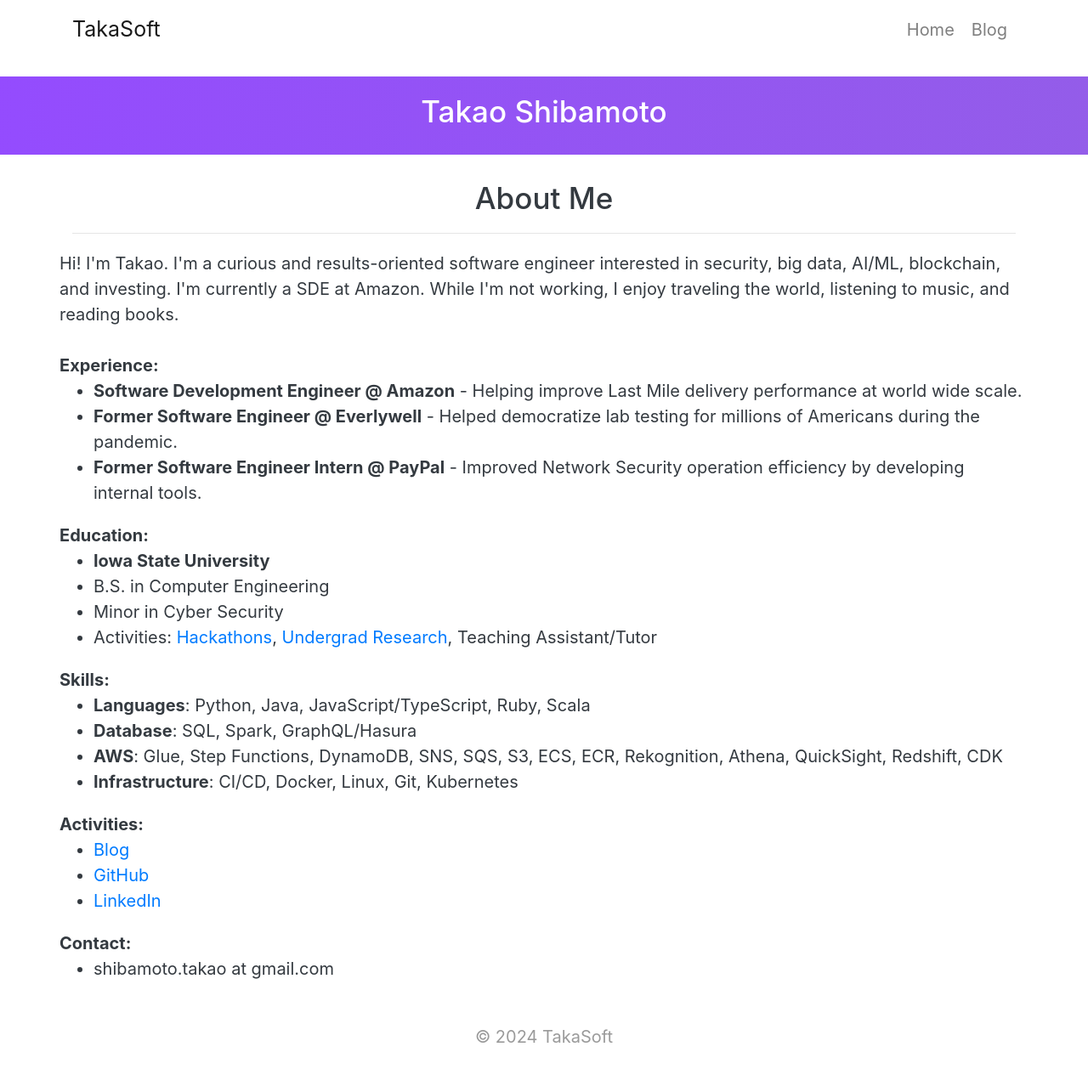
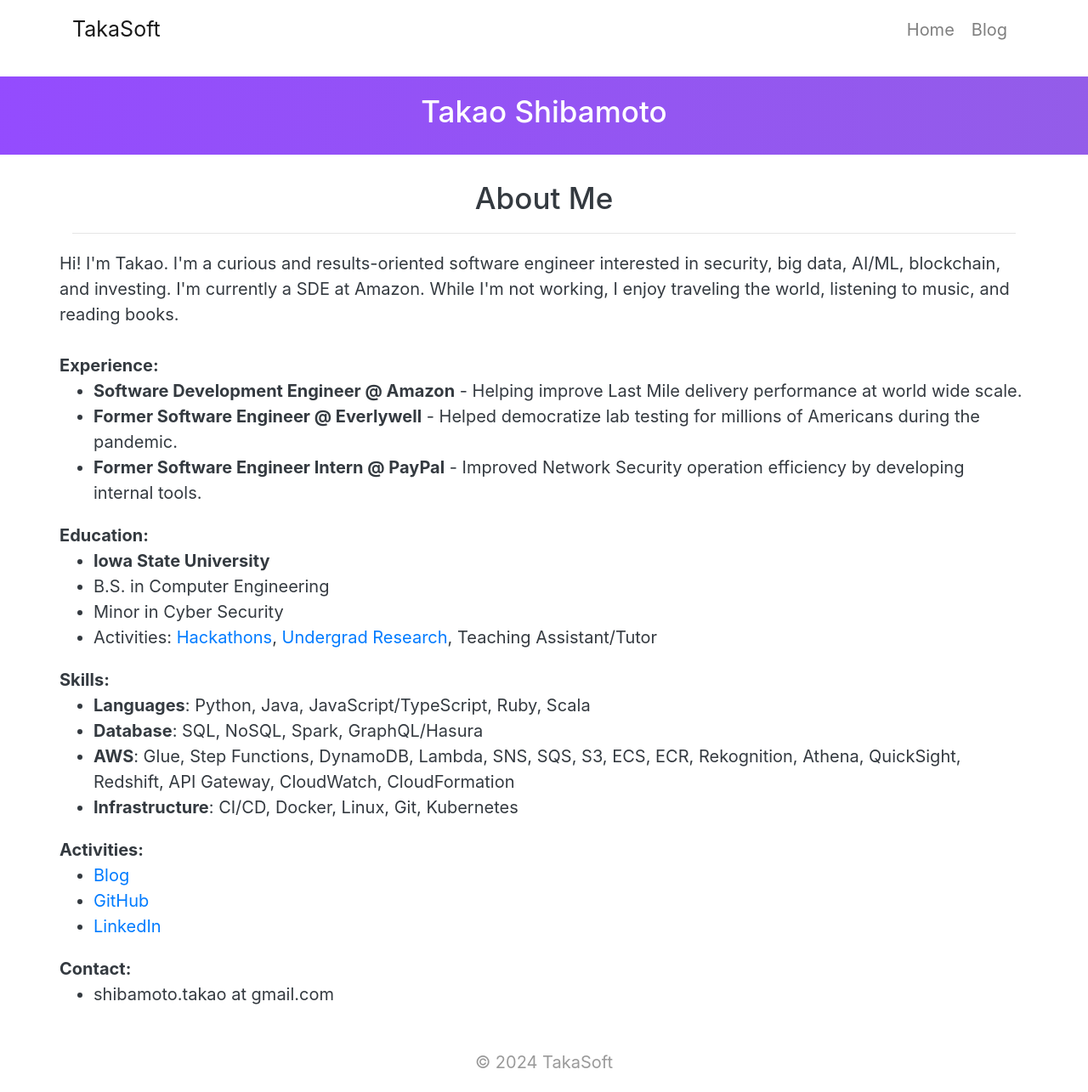
Before and after one commit to takasoft/takasoft.github.io, a Jekyll site: the page built from index.html, in a window 1280 px wide. Shown: the whole page at 85% size. Built offline with Jekyll 4.4.1, drawn with Linux system fonts in a browser that asks for light colours; before the commit the page ends 1255 px from its top, so only the background shows below that.

Commit message:
Update index.html

```diff
--- a/index.html
+++ b/index.html
@@ -46,8 +46,8 @@
     <div class="row">
       <ul>
         <li><b>Languages</b>: Python, Java, JavaScript/TypeScript, Ruby, Scala</li>
-        <li><b>Database</b>: SQL, Spark, GraphQL/Hasura</li>
-        <li><b>AWS</b>: Glue, Step Functions, DynamoDB, SNS, SQS, S3, ECS, ECR, Rekognition, Athena, QuickSight, Redshift, CDK</li>
+        <li><b>Database</b>: SQL, NoSQL, Spark, GraphQL/Hasura</li>
+        <li><b>AWS</b>: Glue, Step Functions, DynamoDB, Lambda, SNS, SQS, S3, ECS, ECR, Rekognition, Athena, QuickSight, Redshift, API Gateway, CloudWatch, CloudFormation</li>
         <li><b>Infrastructure</b>: CI/CD, Docker, Linux, Git, Kubernetes</li>
       </ul>
     </div>
```
